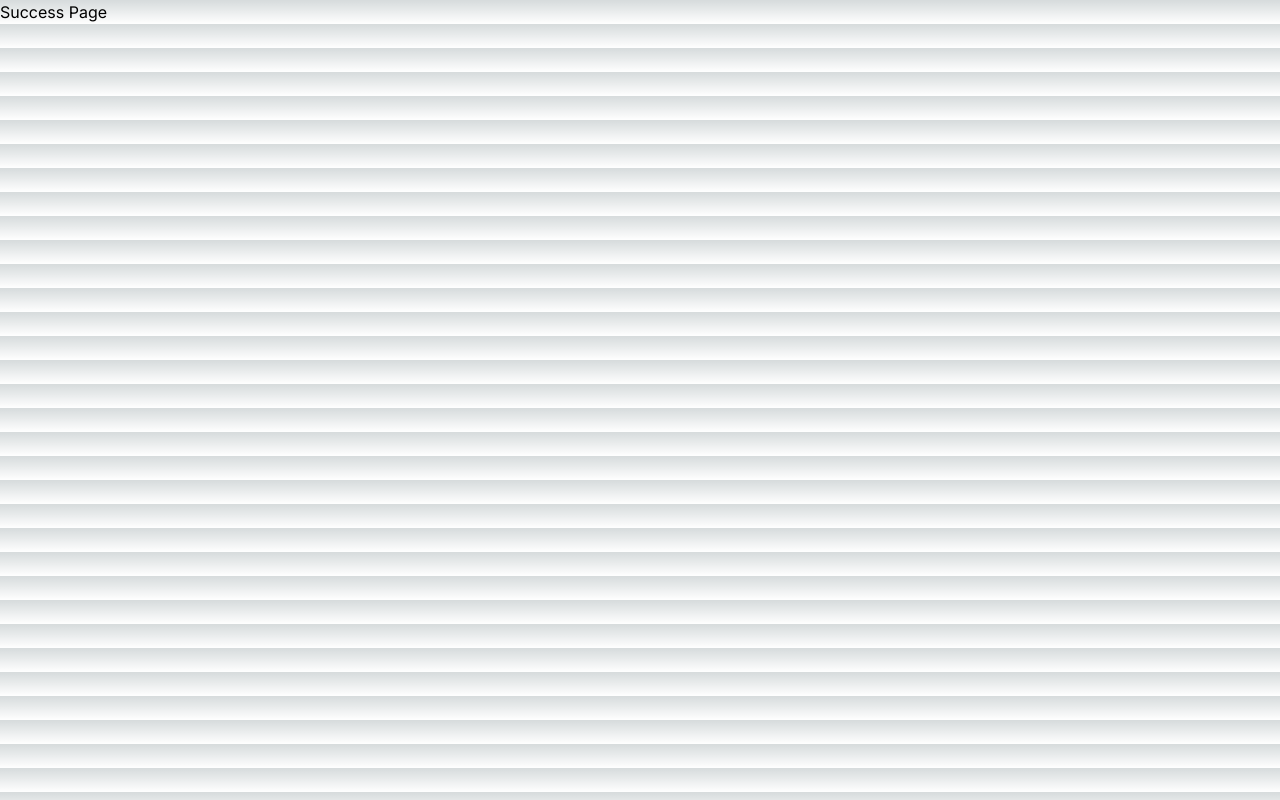
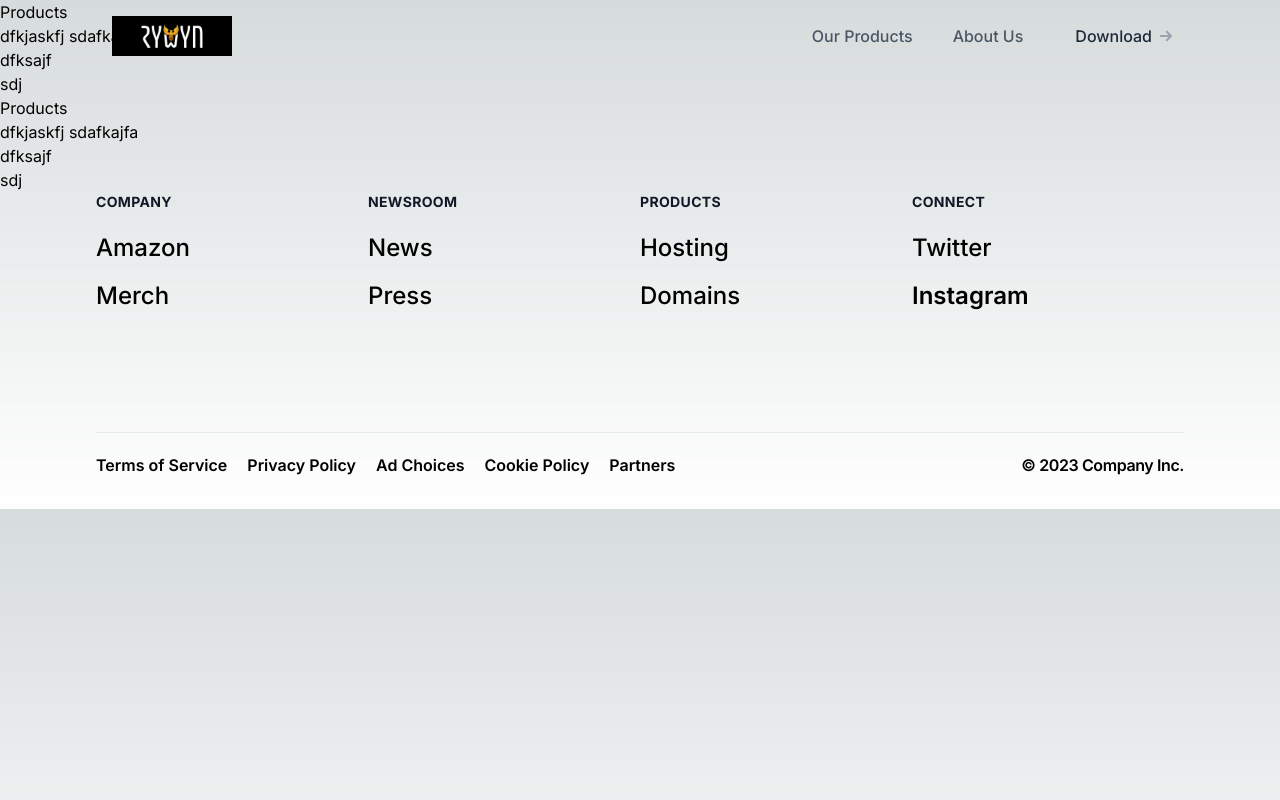
Before and after one commit to Ernestoc14/FBA-RywynWebsite, a Next.js app in the folder rywyn/: page /success in a window 1280 px wide. Built offline with nearby package versions, Linux system fonts and the light colour scheme.

Commit message:
Feat: Refactor success page and header component

```diff
--- a/rywyn/app/success/page.js
+++ b/rywyn/app/success/page.js
@@ -1,9 +1,40 @@
-import React from 'react'
+// import React from 'react'
+
+// function page() {
+//   return (
+//     <div>Success Page</div>
+//   )
+// }
+
+// export default page
+
+import Head from "next/head";
+import Header from "@/components/Header";
+import Footer from "@/components/Footer";
 
 function page() {
   return (
-    <div>Success Page</div>
-  )
+    <div className="text-black">
+      <Head>
+        <title>Rywyn Resistance Bands</title>
+        <link rel="icon" href="images/" />
+      </Head>
+      <Header />
+      <h1>Products</h1>
+      <p>dfkjaskfj
+        sdafkajfa
+      </p>
+      <p>dfksajf</p>
+      <h1>sdj</h1>
+      <h1>Products</h1>
+      <p>dfkjaskfj
+        sdafkajfa
+      </p>
+      <p>dfksajf</p>
+      <h1>sdj</h1>
+      <Footer />
+    </div>
+  );
 }
 
 export default page
--- a/rywyn/components/Header.js
+++ b/rywyn/components/Header.js
@@ -1,3 +1,4 @@
+"use client"
 import React from "react";
 import Image from "next/image";
 
--- a/rywyn/pages/success.js
+++ b/rywyn/pages/succ.js
@@ -1,5 +1,5 @@
 import Head from "next/head";
-import Header from "../components/Header";
+import Header from "../components/Header"
 import Footer from "../components/Footer";
 
 export default function Home() {
```
